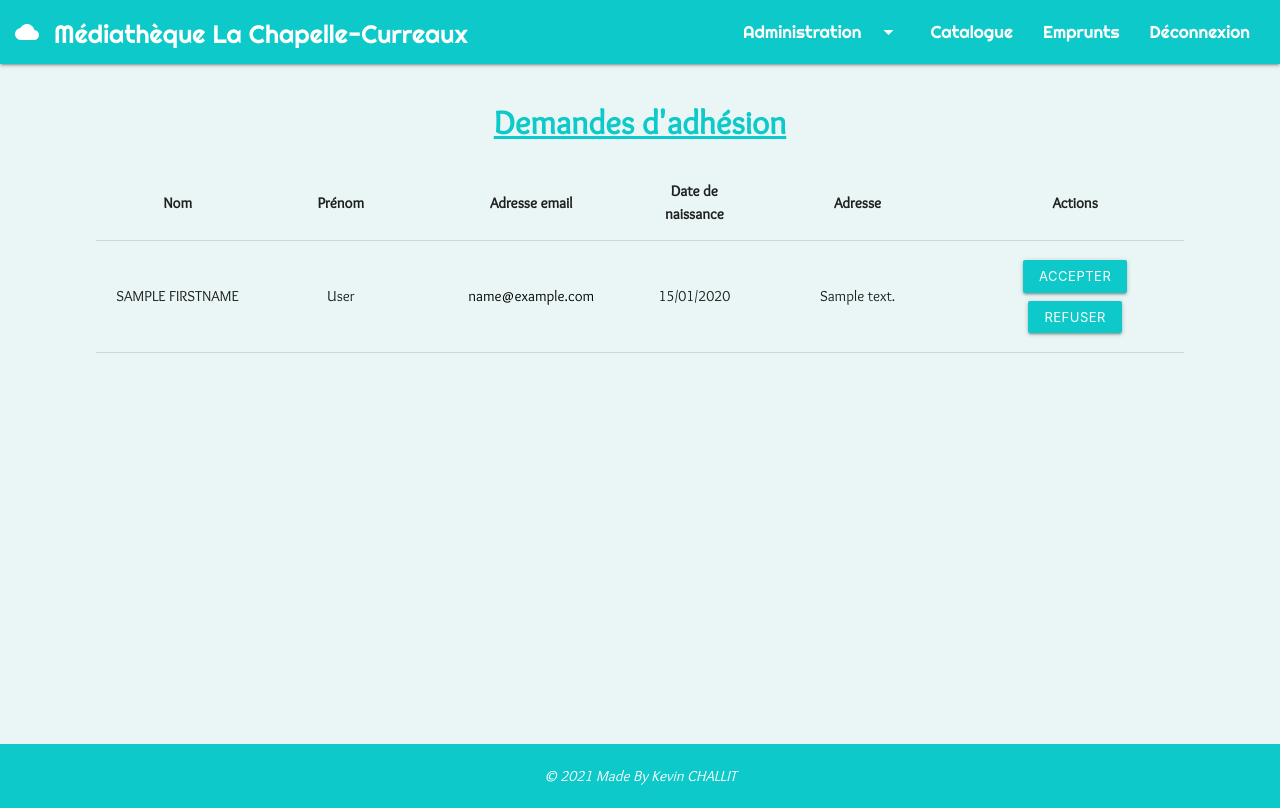
After one commit to kevin-chlt/Mediathque-chapelle-cureaux, a Symfony app: template templates/users/index.html.twig in a window 1280 px wide. The commit adds this page. Run offline with Twig, Linux system fonts and the light colour scheme; the template is opened without the code that fills it: most values are stand-ins (such as "Sample title", 1, 10 or a date in 2020); some libraries are stand-ins or nearby versions.

Commit message:
add page d'adhesions

```diff
--- a/migrations/Version20211005163906.php
+++ b/migrations/Version20211005163906.php
@@ -26,7 +26,7 @@ final class Version20211005163906 extends AbstractMigration
         $this->addSql('CREATE TABLE books_authors (books_id INT NOT NULL, authors_id INT NOT NULL, INDEX IDX_877EACC27DD8AC20 (books_id), INDEX IDX_877EACC26DE2013A (authors_id), PRIMARY KEY(books_id, authors_id)) DEFAULT CHARACTER SET utf8mb4 COLLATE `utf8mb4_unicode_ci` ENGINE = InnoDB');
         $this->addSql('CREATE TABLE books_reservations (id INT AUTO_INCREMENT NOT NULL, user_id CHAR(36) NOT NULL, books_id INT NOT NULL, reserved_at DATETIME NOT NULL, is_collected TINYINT(1) NOT NULL, collected_at DATETIME DEFAULT NULL, INDEX IDX_D86E1169A76ED395 (user_id), UNIQUE INDEX UNIQ_D86E11697DD8AC20 (books_id), PRIMARY KEY(id)) DEFAULT CHARACTER SET utf8mb4 COLLATE `utf8mb4_unicode_ci` ENGINE = InnoDB');
         $this->addSql('CREATE TABLE categories (id INT AUTO_INCREMENT NOT NULL, name VARCHAR(255) NOT NULL, PRIMARY KEY(id)) DEFAULT CHARACTER SET utf8mb4 COLLATE `utf8mb4_unicode_ci` ENGINE = InnoDB');
-        $this->addSql('CREATE TABLE users (id CHAR(36) NOT NULL, email VARCHAR(180) NOT NULL, roles JSON NOT NULL, password VARCHAR(255) NOT NULL, lastname VARCHAR(255) NOT NULL, firstname VARCHAR(255) NOT NULL, address VARCHAR(255) NOT NULL, birthdate DATE NOT NULL, UNIQUE INDEX UNIQ_1483A5E9E7927C74 (email), PRIMARY KEY(id)) DEFAULT CHARACTER SET utf8mb4 COLLATE `utf8mb4_unicode_ci` ENGINE = InnoDB');
+        $this->addSql('CREATE TABLE users (id CHAR(36) NOT NULL DEFAULT UUID(), email VARCHAR(255) NOT NULL, roles JSON NOT NULL, password VARCHAR(255) NOT NULL, lastname VARCHAR(255) NOT NULL, firstname VARCHAR(255) NOT NULL, address VARCHAR(255) NOT NULL, birthdate DATE NOT NULL, is_validate TINYINT(1) NOT NULL, UNIQUE INDEX UNIQ_1483A5E9E7927C74 (email), PRIMARY KEY(id)) DEFAULT CHARACTER SET utf8mb4 COLLATE `utf8mb4_unicode_ci` ENGINE = InnoDB');
         $this->addSql('ALTER TABLE books_categories ADD CONSTRAINT FK_16746F157DD8AC20 FOREIGN KEY (books_id) REFERENCES books (id) ON DELETE CASCADE');
         $this->addSql('ALTER TABLE books_categories ADD CONSTRAINT FK_16746F15A21214B7 FOREIGN KEY (categories_id) REFERENCES categories (id) ON DELETE CASCADE');
         $this->addSql('ALTER TABLE books_authors ADD CONSTRAINT FK_877EACC27DD8AC20 FOREIGN KEY (books_id) REFERENCES books (id) ON DELETE CASCADE');
--- a/src/Controller/RegistrationController.php
+++ b/src/Controller/RegistrationController.php
@@ -26,7 +26,7 @@ class RegistrationController extends AbstractController
             $entityManager = $this->getDoctrine()->getManager();
             $entityManager->persist($user);
             $entityManager->flush();
-            $this->addFlash('success', 'Votre inscription à été enregistrée avec succès, vous pouvez maintenant vous connecter sur la plateforme.');
+            $this->addFlash('success', 'Inscription enregistrée avec succès, vous pourrez vous connecter quand votre compte sera validé par un administrateur.');
 
             return $this->redirectToRoute('app_login');
         }
--- a/templates/headers/header-employee.html.twig
+++ b/templates/headers/header-employee.html.twig
@@ -8,18 +8,19 @@
                 </span>
             </div>
 
-            <ul id="dropdown-admin" class="dropdown-content">
-                <li><a class="nav-link" href="{{ path('books_new') }}">Ajouter nouveau livre</a></li>
-                <li class="divider"></li>
-                <li><a class="nav-link" href="{{ path('books_reservations_index') }}">Emprunts utilisateur</a></li>
-            </ul>
             <ul id="nav-mobile" class="right hide-on-med-and-down">
                 <li><a class="dropdown-trigger nav-link" href="#!" data-target="dropdown-admin">Administration<i class="material-icons right">arrow_drop_down</i></a></li>
                 <li><a class="nav-link" href="{{ path('books_index') }}">Catalogue</a></li>
                 <li><a class="nav-link" href="{{ path('user_books_reservations') }}">Emprunts</a></li>
                 <li><a class="nav-link" href="{{ path('app_logout') }}">Déconnexion</a></li>
             </ul>
-
+            <ul id="dropdown-admin" class="dropdown-content">
+                <li><a class="nav-link" href="{{ path('books_new') }}">Ajouter nouveau livre</a></li>
+                <li class="divider"></li>
+                <li><a class="nav-link" href="{{ path('books_reservations_index') }}">Emprunts utilisateur</a></li>
+                <li class="divider"></li>
+                <li><a class="nav-link" href="{{ path('users_index') }}">Demandes d'adhésion</a></li>
+            </ul>
 
 
             <a class="dropdown-trigger waves-effect waves-light btn hide-on-large-only" href="#" data-target="dropdown-menu">
@@ -27,6 +28,8 @@
             </a>
             <ul id="dropdown-menu" class="dropdown-content">
                 <li><a href="{{ path('books_new') }}">Ajouter nouveau livre</a></li>
+                <li class="divider" tabindex="-1"></li>
+                <li><a href="{{ path('users_index') }}">Demandes d'adhésion</a></li>
                 <li class="divider" tabindex="-1"></li>
                 <li><a href="{{ path('books_reservations_index') }}">Emprunts utilisateur</a></li>
                 <li class="divider" tabindex="-1"></li>
--- /dev/null
+++ b/templates/users/_accept-registration.html.twig
@@ -0,0 +1,4 @@
+<form method="post" action="{{ path('user_accept', {'id': user.id}) }}" onsubmit="return confirm('Vous allez acceptez la demande, cette action est irréversible, êtes vous sûr ?' );">
+    <input type="hidden" name="_token" value="{{ csrf_token('accept' ~ user.id) }}">
+    <button type="submit" class="btn btn-small waves-effect waves-light"> Accepter </button>
+</form>
--- /dev/null
+++ b/templates/users/_reject-registration.html.twig
@@ -0,0 +1,4 @@
+<form method="post" action="{{ path('user_delete', {'id': user.id}) }}" onsubmit="return confirm('Cet utilisateur sera supprimé, cette action est irréversible, êtes vous sûr ?' );">
+    <input type="hidden" name="_token" value="{{ csrf_token('delete' ~ user.id) }}">
+    <button type="submit" class="btn btn-small waves-effect waves-light"> Refuser </button>
+</form>
--- /dev/null
+++ b/templates/users/index.html.twig
@@ -0,0 +1,79 @@
+{% extends 'base.html.twig' %}
+
+{% block title %}Demandes d'adhésion{% endblock %}
+{% block stylesheets %}
+    <link href="{{ asset('assets/css/reservations.css') }}" rel="stylesheet" />
+{% endblock %}
+
+{% block body %}
+    {% include('headers/header-employee.html.twig') %}
+    <main>
+        {% include('./_app-flashes.html.twig') %}
+        {# LISTE BIG SCREEN #}
+        <div class="large-main">
+            <div class="row center">
+                <h1>Demandes d'adhésion</h1>
+            </div>
+            <div class="row">
+                <table class="table centered">
+                    <thead>
+                    <tr>
+                        <th>Nom</th>
+                        <th>Prénom</th>
+                        <th>Adresse email</th>
+                        <th>Date de naissance</th>
+                        <th>Adresse</th>
+                        <th>Actions</th>
+                    </tr>
+                    </thead>
+                    <tbody>
+                    {% for user in users %}
+                        <tr>
+                            <td style="width: 15%"> {{ user.firstname|upper }} </td>
+                            <td style="width: 15%;"> {{ user.lastname }} </td>
+                            <td style="width: 20%;"> <a href="mailto:{{ user.email }}"> {{ user.email }} </a></td>
+                            <td style="width: 10%;">{{ user.birthdate|date('d/m/Y') }}</td>
+                            <td style="width: 20%;">{{ user.address }} </td>
+                            <td class="actions">
+                                {% include('users/_accept-registration.html.twig') %}
+                                {% include('users/_reject-registration.html.twig') %}
+                            </td>
+                        </tr>
+                    {% else %}
+                        <td colspan="6">Aucune nouvelle demande.</td>
+                    {% endfor %}
+                    </tbody>
+                </table>
+            </div>
+        </div>
+
+        {# LISTE RESPONSIVE  #}
+        <div class="responsive-main">
+            <div class="row center">
+                <h1>Demandes d'adhésion</h1>
+            </div>
+            {% for user in users %}
+                <div class="container responsive-card z-depth-2">
+                    <div class="row">
+                        <p id="status"><u><b>Nom:</b></u> {{ user.firstname|upper}} </p>
+                        <p><u><b>Prénom:</b></u> {{ user.lastname }} </p>
+                        <p><u><b>Adresse email:</b></u> <a href="mailto:{{ user.email }}"> {{ user.email }} </a></p>
+                        <p><u><b>Date de naissance:</b></u> {{ user.birthdate|date('d/m/Y')}}</p>
+                        <p><u><b>Adresse:</b></u> {{ user.address }} </p>
+                    </div>
+                    <div class="btn-container">
+                        {% include('users/_accept-registration.html.twig') %}
+                        {% include('users/_reject-registration.html.twig') %}
+                    </div>
+                </div>
+            {% else %}
+                <div class="row center">
+                    <span>Aucun emprunt n'est en cours</span>
+                </div>
+            {% endfor %}
+        </div>
+
+    </main>
+    {% include('./_footer.html.twig') %}
+    <script src="{{ asset('assets/js/init-dropdown.js') }}" defer></script>
+{% endblock %}
```
Also changed, not shown: import.sql (+7 -7 lines), src/Controller/UsersController.php (added, +55 -0 lines), src/Entity/Users.php (+21 -3 lines), templates/books_reservations/admin-index.html.twig (+2 -7 lines), 1 other file.
